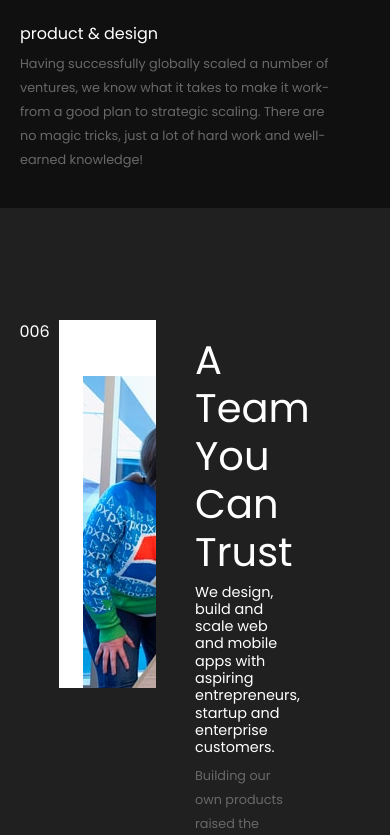
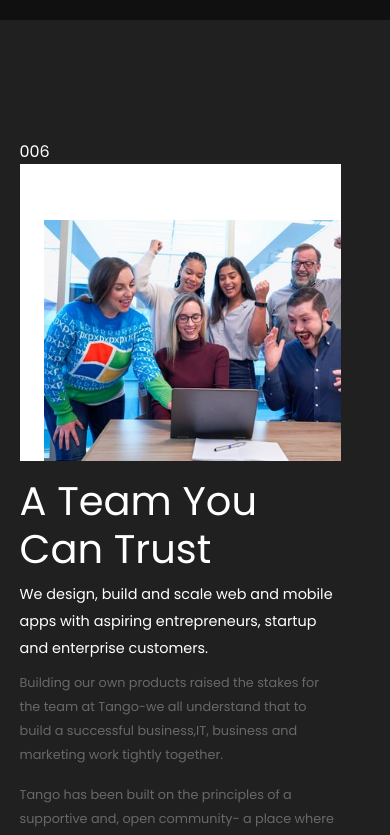
Before and after one commit to miyaParker/tango, a Next.js app: page / in a window 390 px wide. Shown: the part 10860-11695 px from the top of the page. Built offline with nearby package versions, Linux system fonts and the light colour scheme.

Commit message:
mobile responsiveness: client section

```diff
--- a/src/components/Client/styles.module.css
+++ b/src/components/Client/styles.module.css
@@ -107,7 +107,7 @@
         max-width: 70%;
     }
     .imgCard{
-        width: 60%;
+        width: 40%;
     }
 }
 
@@ -122,7 +122,7 @@
         max-width: 100%;
     }
     .imgCard{
-        width: 80%;
+        width: 60%;
     }
 }
 @media (min-width: 992px) {
--- a/src/components/Process/index.js
+++ b/src/components/Process/index.js
@@ -6,7 +6,7 @@ export default function Process({processRef}) {
             <div className={`${styles.container} row`}>
                 <span className={`col-12 col-sm-1 mb-0 pt-2`}>003</span>
                 <h2 className={`${styles.h2} col-11 col-md-4 `}>Our Process</h2>
-                <div className={`col-12 col-md-6 col-lg-4 offset-0 offset-sm-1 offset-md-0`}>
+                <div className={`col-11 col-sm-9 col-md-6 col-lg-4 offset-0 offset-sm-1 offset-md-0`}>
                     <h4 className={styles.text}>Share your idea and we'll let you know what it takes to monetize it. Get in touch and we'll
                         quote it within 2 days.</h4>
                     <button className={styles.pinkBtn}>learn more</button>
@@ -19,7 +19,7 @@ export default function Process({processRef}) {
                         <img src="line.png" className={`ps-1`}/>
                         <img src="calendar.png" className={styles.img}/>
                     </div>
-                    <div className={`${styles.card} col-12 col-md-4 flex-sm-row align-items-start`}>
+                    <div className={`${styles.card} col-11 col-sm-9 col-md-4 flex-sm-row align-items-start offset-sm-1 offset-md-0`}>
                         <div className={`${styles.img} d-md-none`}>
                             <img src="document.png"/>
                         </div>
@@ -30,7 +30,7 @@ export default function Process({processRef}) {
                         </div>
 
                     </div>
-                    <div className={`${styles.card} col-12 col-md-4 flex-sm-row align-items-start`}>
+                    <div className={`${styles.card} col-11 col-sm-9 col-md-4 flex-sm-row align-items-start offset-sm-1 offset-md-0`}>
                         <div className={`${styles.img} d-md-none`}>
                             <img src="mobile.png"/>
                         </div>
@@ -40,7 +40,7 @@ export default function Process({processRef}) {
                                 with.</p>
                         </div>
                     </div>
-                    <div className={`${styles.card} col-12 col-md-4 flex-sm-row align-items-start`}>
+                    <div className={`${styles.card} col-11 col-sm-9 col-md-4 flex-sm-row align-items-start offset-sm-1 offset-md-0`}>
                         <div className={`${styles.img} d-md-none`}>
                             <img src="calendar.png"/>
                         </div>
--- a/src/components/Process/styles.module.css
+++ b/src/components/Process/styles.module.css
@@ -66,9 +66,9 @@
 }
 
 @media (min-width: 567px) {
-    .card p {
-        max-width: 50%;
-    }
+    /*.card p {*/
+    /*    max-width: 50%;*/
+    /*}*/
     .img {
         min-width: 90px;
     }
@@ -81,9 +81,9 @@
 }
 
 @media (min-width: 768px) {
-    .card p {
-        max-width: 100%;
-    }
+    /*.card p {*/
+    /*    max-width: 100%;*/
+    /*}*/
     .img {
         min-width: 50px;
     }
--- a/src/components/Services/index.js
+++ b/src/components/Services/index.js
@@ -17,47 +17,47 @@ export default function Services() {
                     </div>
                 </div>
                 <div className={'row'}>
-                    <div className={'col-11 col-sm-7 col-md-6 col-lg-4 d-md-block d-none'}>
-                        <img src="pic2.png" />
+                    <div className={'col-11 col-sm-7 col-md-6 col-lg-4 d-none d-md-block'}>
+                        <img src="pic2.png" className={'mw-100'} />
                     </div>
-                    <div className={'col-11 col-sm-7 col-md-6 col-lg-4 offset-sm-1 offset-md-0'}>
+                    <div className={'col-11 col-sm-9 col-md-6 col-lg-4 offset-sm-1 offset-md-0'}>
                         <h3>Strategic Consulting</h3>
                         <p>Having successfully globally scaled a number of ventures, we know what it takes to make it
                             work- from a good plan to strategic scaling. There are no magic tricks, just a lot of hard
                             work and well-earned knowledge!</p>
                     </div>
-                    <div className={'col-11 col-sm-7 col-md-6 col-lg-4 offset-sm-1 offset-md-0'}>
+                    <div className={'col-11 col-sm-9 col-md-6 col-lg-4 offset-sm-1 offset-md-0'}>
                         <h3>Business Synergies</h3>
                         <p>Having successfully globally scaled a number of ventures, we know what it takes to make it
                             work- from a good plan to strategic scaling. There are no magic tricks, just a lot of hard
                             work and well-earned knowledge!</p>
                     </div>
-                    <div className={'col-11 col-sm-7 col-md-6 col-lg-4 offset-sm-1 offset-md-0'}>
+                    <div className={'col-11 col-sm-9 col-md-6 col-lg-4 offset-sm-1 offset-md-0'}>
                         <h3>Fundraising</h3>
                         <p>Having successfully globally scaled a number of ventures, we know what it takes to make it
                             work- from a good plan to strategic scaling. There are no magic tricks, just a lot of hard
                             work and well-earned knowledge!</p>
                     </div>
-                    <div className={'col-11 col-sm-8 col-md-6 col-lg-4 offset-sm-1 offset-md-0'}>
+                    <div className={'col-11 col-sm-9 col-md-6 col-lg-4 offset-sm-1 offset-md-0'}>
                         <h3>Technology</h3>
                         <p>Having successfully globally scaled a number of ventures, we know what it takes to make it
                             work- from a good plan to strategic scaling. There are no magic tricks, just a lot of hard
                             work and well-earned knowledge!</p>
                     </div>
-                    <div className={'col-11 col-sm-8 col-md-6 col-lg-4'}>
-                        <img src="pic2.png" className={'d-none d-md-block'}/>
+                    <div className={'col-11 col-sm-9 col-md-6 col-lg-4 d-none d-md-block'}>
+                        <img src="pic2.png" className={'mw-100'}/>
                     </div>
-                    <div className={'col-11 col-md-6 col-lg-4'}>
-                        <img src="pic2.png" className={'d-none d-md-block'}/>
+                    <div className={'col-11 col-md-6 col-lg-4 d-none d-md-block'}>
+                        <img src="pic2.png" className={'mw-100'}/>
                     </div>
-                    <div className={'col-11 col-sm-8 col-md-6 col-lg-4 offset-sm-1 offset-md-0'} >
+                    <div className={'col-11 col-sm-9 col-md-6 col-lg-4 offset-sm-1 offset-md-0'} >
                         <h3>Marketing</h3>
                         <p>Having successfully globally scaled a number of ventures, we know what it takes to make it
                             work- from a good plan to strategic scaling. There are no magic tricks, just a lot of hard
                             work and well-earned knowledge!</p>
                     </div>
                     <div className={'col-11 col-sm-8 col-md-6 col-lg-4 offset-sm-1 offset-md-0'}>
-                        <h3>product & design</h3>
+                        <h3>Product & Design</h3>
                         <p>Having successfully globally scaled a number of ventures, we know what it takes to make it
                             work- from a good plan to strategic scaling. There are no magic tricks, just a lot of hard
                             work and well-earned knowledge!</p>
--- a/src/components/Team/index.js
+++ b/src/components/Team/index.js
@@ -2,17 +2,15 @@ import styles from './styles.module.css'
 export default function Team({tangoRef}) {
     return (
         <section className={styles.section} ref={tangoRef} id={'tango'}>
+
             <div className={styles.container}>
-                <span className={styles.step}>006</span>
-                <div className={styles.card} >
-                    <div className={styles.img}>
-                        <img src="pic4.png" />
+                <span className={`col-12 col-sm-1 mb-0 pt-2`}>006</span>
+                    <div className={`col-11 col-md-4 `}>
+                        <img className={styles.img} src="pic4.png" />
                     </div>
-                </div>
-
-                <div className={styles.text}>
+                <div className={`col-11 col-sm-9 col-md-6 col-lg-4 offset-0 offset-sm-1`}>
                     <h3 className={styles.h3}>A team you can trust </h3>
-                    <h4>We design, build and scale web and mobile apps with aspiring entrepreneurs, startup and enterprise customers.</h4>
+                    <h4 className={styles.text}>We design, build and scale web and mobile apps with aspiring entrepreneurs, startup and enterprise customers.</h4>
                     <p>Building our own products raised the stakes for the team at Tango-we all understand that to build a successful business,IT, business and marketing work tightly together. </p>
                     <p>Tango has been built on the principles of a supportive and, open community- a place where we, it founders, would proudly apply to work ourselves. We're not a 9-5 , clock punching bunch. We- you and us-are here to build a product you will be proud of, one that scales and shines.</p>
                     <button className={styles.button}>more about tango</button>
--- a/src/components/Team/styles.module.css
+++ b/src/components/Team/styles.module.css
@@ -12,27 +12,27 @@
     background-color: #EC1E64;
 }
 .text{
-    width: 25vw;
+    line-height: 1.7rem;
+    /*width: 25vw;*/
 }
 
 .img{
-    width: 25vw;
     overflow: hidden;
-    padding: none;
-    height: 23rem;
-    border:solid ;
+    padding: 0;
+    width: 100%;
+    height: auto;
+    /*height: 23rem;*/
+    border:1px solid #ffffff ;
     border-bottom: none;
     border-right: none;
     border-top-width: 3.5rem;
     border-left-width: 1.5rem;
 }
-.step{
-    width: 10vw;
-}
+
 .h3{
     font-size: 2.5rem;
     text-transform: capitalize;
 }
-.card{
-    width: 35vw;
-}
+/*.card{*/
+/*    width: 35vw;*/
+/*}*/
```
Also changed, not shown: src/components/Client/index.js (+8 -10 lines), src/components/Industries/index.js (+13 -13 lines).
